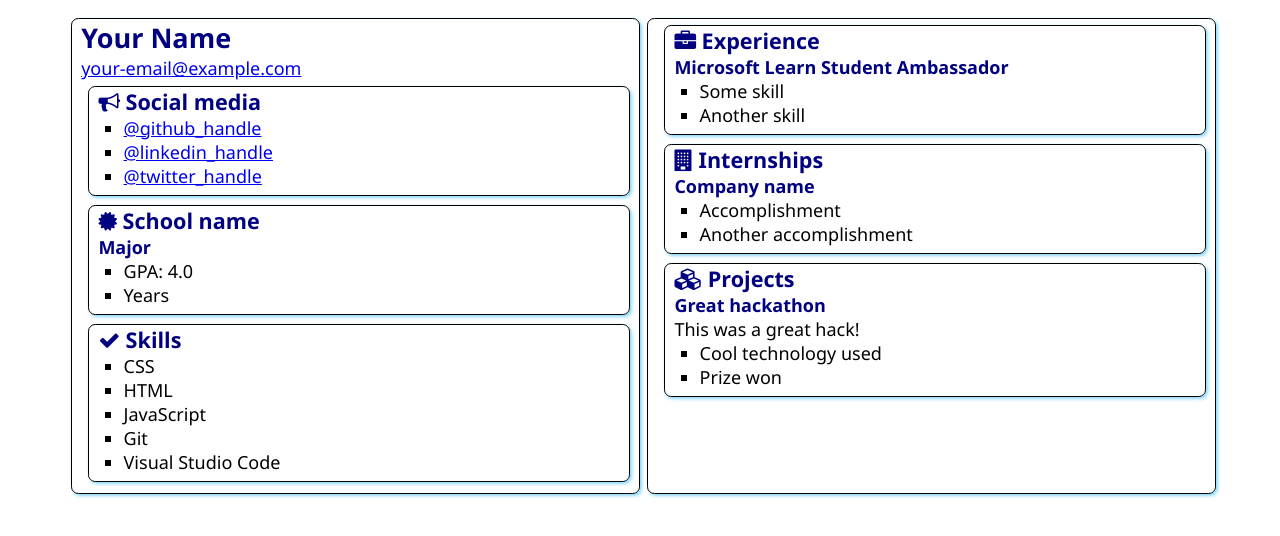
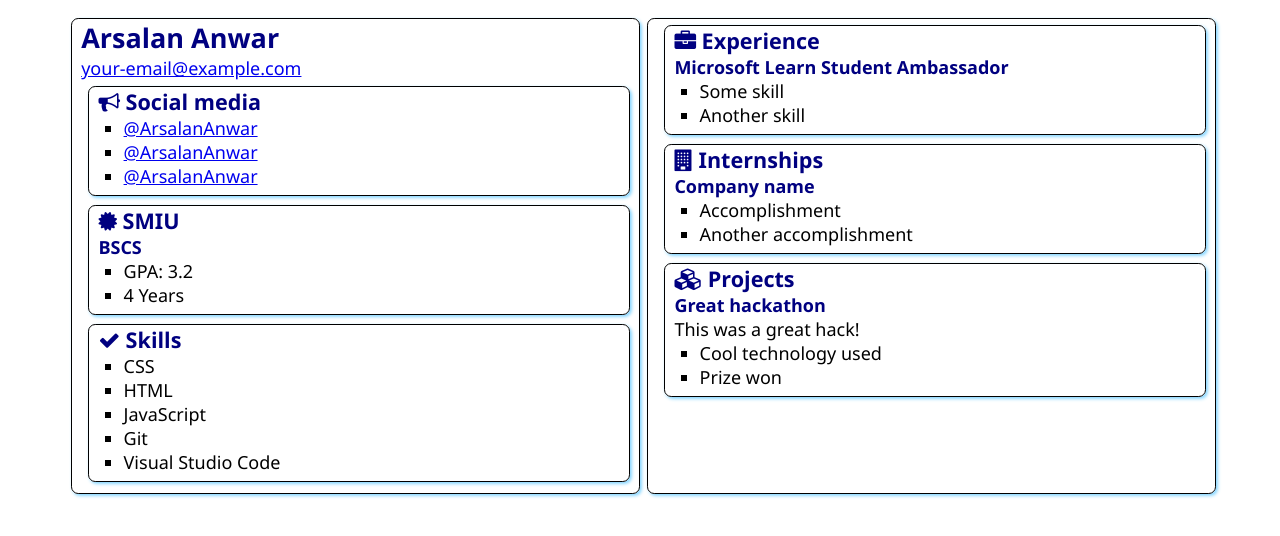
Before and after one commit to MuhammadArslan5/ArsalSATechnicalOnboarding, a plain HTML site: page src/index.html in a window 1280 px wide. Drawn offline with Linux system fonts and the light colour scheme.

Commit message:
Update index.html

```diff
--- a/src/index.html
+++ b/src/index.html
@@ -12,8 +12,8 @@
 <body>
     <main>
         <article class="box">
-            <h1>Your Name</h1>
-            <div><a href="mailto:your.email@example.com">your-email@example.com</a></div>
+            <h1>Arsalan Anwar</h1>
+            <div><a href="Muhammad.ArsalanAnwar@studentambassadors.com">your-email@example.com</a></div>
 
             <section class="box">
                 <h2>
@@ -21,9 +21,9 @@
                     Social media
                 </h2>
                 <ul>
-                    <li><a href="https://github.com/<handle>">@github_handle</a></li>
-                    <li><a href="https://linkedin.com/in/<handle>">@linkedin_handle</a></li>
-                    <li><a href="https://twitter.com/<handle>">@twitter_handle</a></li>
+                    <li><a href="https://github.com/<handle>">@ArsalanAnwar</a></li>
+                    <li><a href="https://linkedin.com/in/<handle>">@ArsalanAnwar</a></li>
+                    <li><a href="https://twitter.com/<handle>">@ArsalanAnwar</a></li>
                 </ul>
             </section>
 
@@ -31,12 +31,12 @@
                 <div class="education">
                     <h2>
                         <i class="fa fa-certificate" aria-hidden="true"></i>
-                        School name
+                        SMIU
                     </h2>
-                    <h3>Major</h3>
+                    <h3>BSCS</h3>
                     <ul>
-                        <li>GPA: 4.0</li>
-                        <li>Years</li>
+                        <li>GPA: 3.2</li>
+                        <li>4 Years</li>
                     </ul>
                 </div>
             </section>
```
